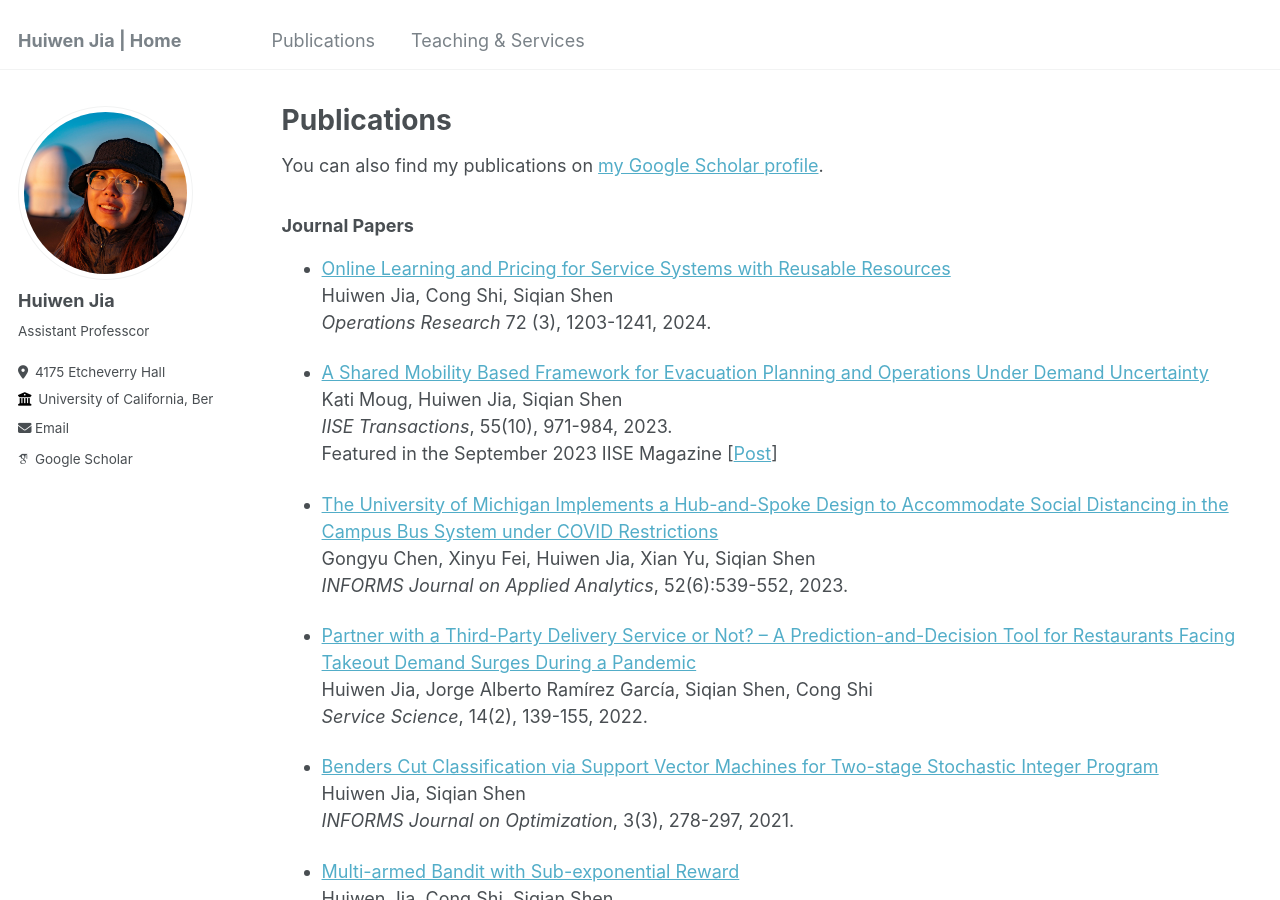
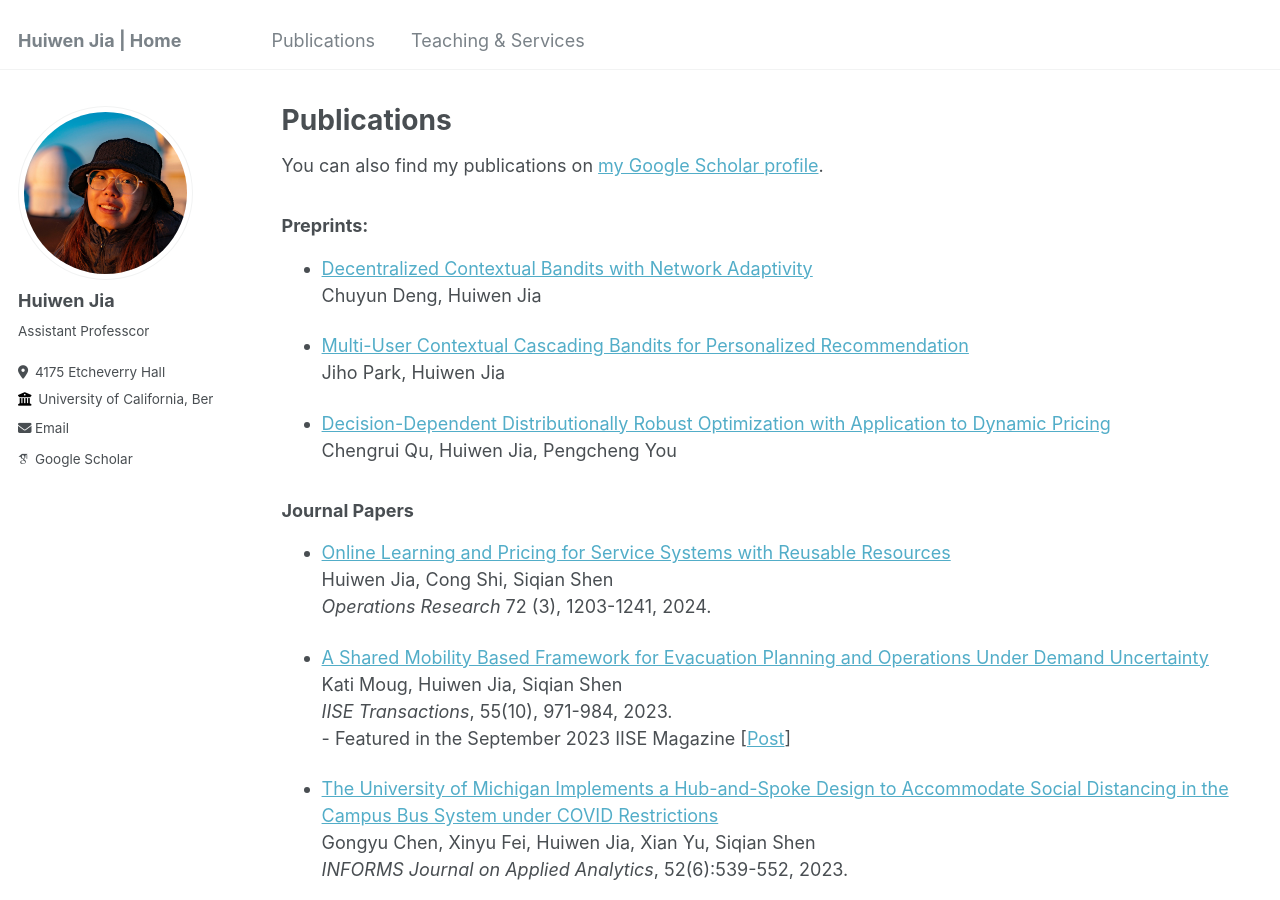
Before and after one commit to huiwen-j/huiwen-j.github.io, a Jekyll site: the page built from _pages/publications.md, in a window 1280 px wide and 900 px high. Built offline with Jekyll 4.4.1, drawn with Linux system fonts in a browser that asks for light colours; some web fonts are replaced.

Commit message:
Update publications.md

```diff
--- a/_pages/publications.md
+++ b/_pages/publications.md
@@ -9,6 +9,16 @@ author_profile: true
 
 You can also find my publications on [my Google Scholar profile](https://scholar.google.com/citations?user=g4BaPJsAAAAJ&hl=en).
 
+### Preprints:
+* [Decentralized Contextual Bandits with Network Adaptivity](https://www.arxiv.org/abs/2508.13411)\
+  Chuyun Deng, Huiwen Jia
+
+* [Multi-User Contextual Cascading Bandits for Personalized Recommendation](https://arxiv.org/abs/2508.13981)\
+  Jiho Park, Huiwen Jia
+
+* [Decision-Dependent Distributionally Robust Optimization with Application to Dynamic Pricing](https://arxiv.org/abs/2508.06965)\
+  Chengrui Qu, Huiwen Jia, Pengcheng You
+
 ### Journal Papers
 * [Online Learning and Pricing for Service Systems with Reusable Resources](https://papers.ssrn.com/sol3/papers.cfm?abstract_id=3755902)\
   Huiwen Jia, Cong Shi, Siqian Shen\
@@ -17,7 +27,7 @@ You can also find my publications on [my Google Scholar profile](https://scholar
 * [A Shared Mobility Based Framework for Evacuation Planning and Operations Under Demand Uncertainty](https://optimization-online.org/2020/08/7963/)\
   Kati Moug, Huiwen Jia, Siqian Shen\
   *IISE Transactions*, 55(10), 971-984, 2023.\
-      Featured in the September 2023 IISE Magazine [[Post](https://www.linkedin.com/posts/iise-transactions-120536213_2023-09-activity-7102292764909850625-xGYZ/?utm_source=share&utm_medium=member_desktop)]
+      - Featured in the September 2023 IISE Magazine [[Post](https://www.linkedin.com/posts/iise-transactions-120536213_2023-09-activity-7102292764909850625-xGYZ/?utm_source=share&utm_medium=member_desktop)]
 
 * [The University of Michigan Implements a Hub-and-Spoke Design to Accommodate Social Distancing in the Campus Bus System under COVID Restrictions](https://arxiv.org/abs/2010.10630) \
   Gongyu Chen, Xinyu Fei, Huiwen Jia, Xian Yu, Siqian Shen\
```
